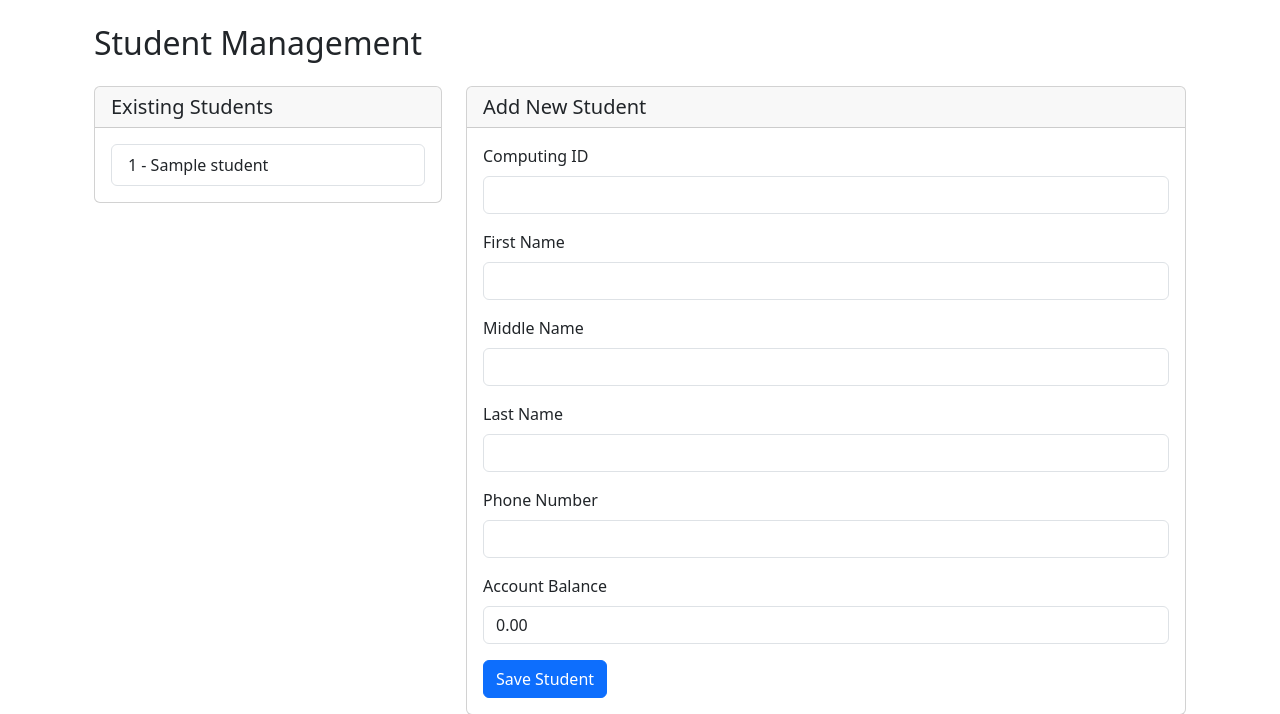
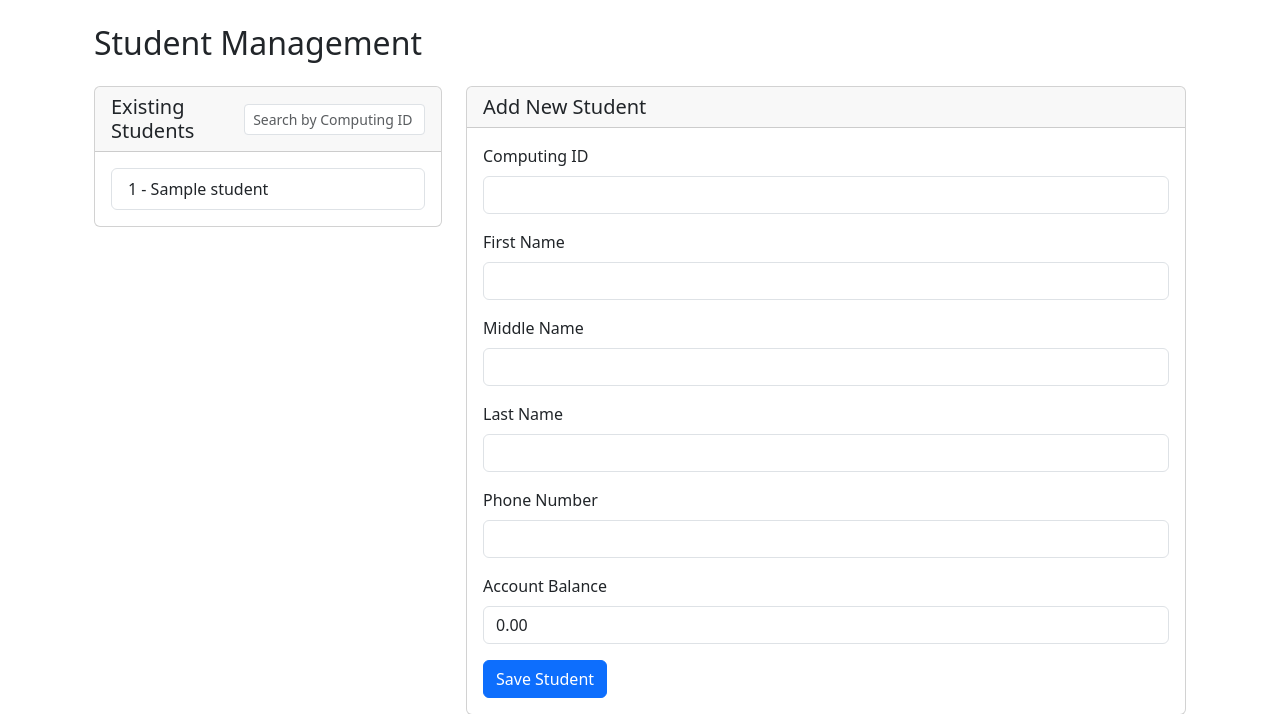
Before and after one commit to lchjie/Database_Project, a Django app: template core/templates/core/student_management.html in a window 1280 px wide. Shown: the part 56-770 px from the top of the page. Run offline with Django 3.2, Linux system fonts and the light colour scheme; the template is opened without the code that fills it: most values are stand-ins (such as "Sample title", 1, 10 or a date in 2020).

Commit message:
update students search function

```diff
--- a/core/templates/core/student_management.html
+++ b/core/templates/core/student_management.html
@@ -8,8 +8,14 @@
         <!-- Existing Students List -->
         <div class="col-md-4">
             <div class="card">
-                <div class="card-header">
+                <div class="card-header d-flex justify-content-between align-items-center">
                     <h5 class="mb-0">Existing Students</h5>
+                    <form id="searchForm" class="d-flex gap-2">
+                        <input type="text"
+                               class="form-control form-control-sm"
+                               id="searchInput"
+                               placeholder="Search by Computing ID or Name...">
+                    </form>
                 </div>
                 <div class="card-body">
                     <div class="list-group">
@@ -160,5 +166,49 @@ document.getElementById('studentForm').addEventListener('submit', function(e) {
 
 // Initialize form
 document.addEventListener('DOMContentLoaded', resetForm);
+
+function searchStudents() {
+    const searchQuery = document.getElementById('searchInput').value.toLowerCase();
+
+    fetch(`/api/students/search/?query=${encodeURIComponent(searchQuery)}`)
+        .then(response => response.json())
+        .then(data => {
+            const listGroup = document.querySelector('.list-group');
+            listGroup.innerHTML = data.students.map(student => `
+                <button type="button"
+                        class="list-group-item list-group-item-action"
+                        onclick="loadStudent(${student.id})">
+                    <div class="d-flex justify-content-between align-items-center">
+                        <div>
+                            <strong>${student.computing_id}</strong> -
+                            ${student.first_name} ${student.middle_name ? student.middle_name + ' ' : ''}${student.last_name}
+                        </div>
+                        <div>
+                            Balance: $${parseFloat(student.account_balance).toFixed(2)}
+                        </div>
+                    </div>
+                </button>
+            `).join('');
+        })
+        .catch(error => {
+            console.error('Error:', error);
+        });
+}
+
+// Add event listener for search input with debouncing
+document.getElementById('searchInput').addEventListener('input', debounce(searchStudents, 300));
+
+// Debounce function to prevent too many API calls
+function debounce(func, wait) {
+    let timeout;
+    return function executedFunction(...args) {
+        const later = () => {
+            clearTimeout(timeout);
+            func(...args);
+        };
+        clearTimeout(timeout);
+        timeout = setTimeout(later, wait);
+    };
+}
 </script>
 {% endblock %}
--- a/core/urls.py
+++ b/core/urls.py
@@ -17,6 +17,7 @@ urlpatterns = [
     path('api/student/<int:student_id>/update/', views.update_student, name='update_student'),
     path('api/financial/', views.financial_overview, name='financial_overview'),
     path('api/restaurants/search/', views.search_restaurants, name='search_restaurants'),
+    path('api/students/search/', views.search_students, name='search_students'),
 
     # Web pages
     path('', views.homepage, name='homepage'),
```
Also changed, not shown: core/views.py (+23 -0 lines).
